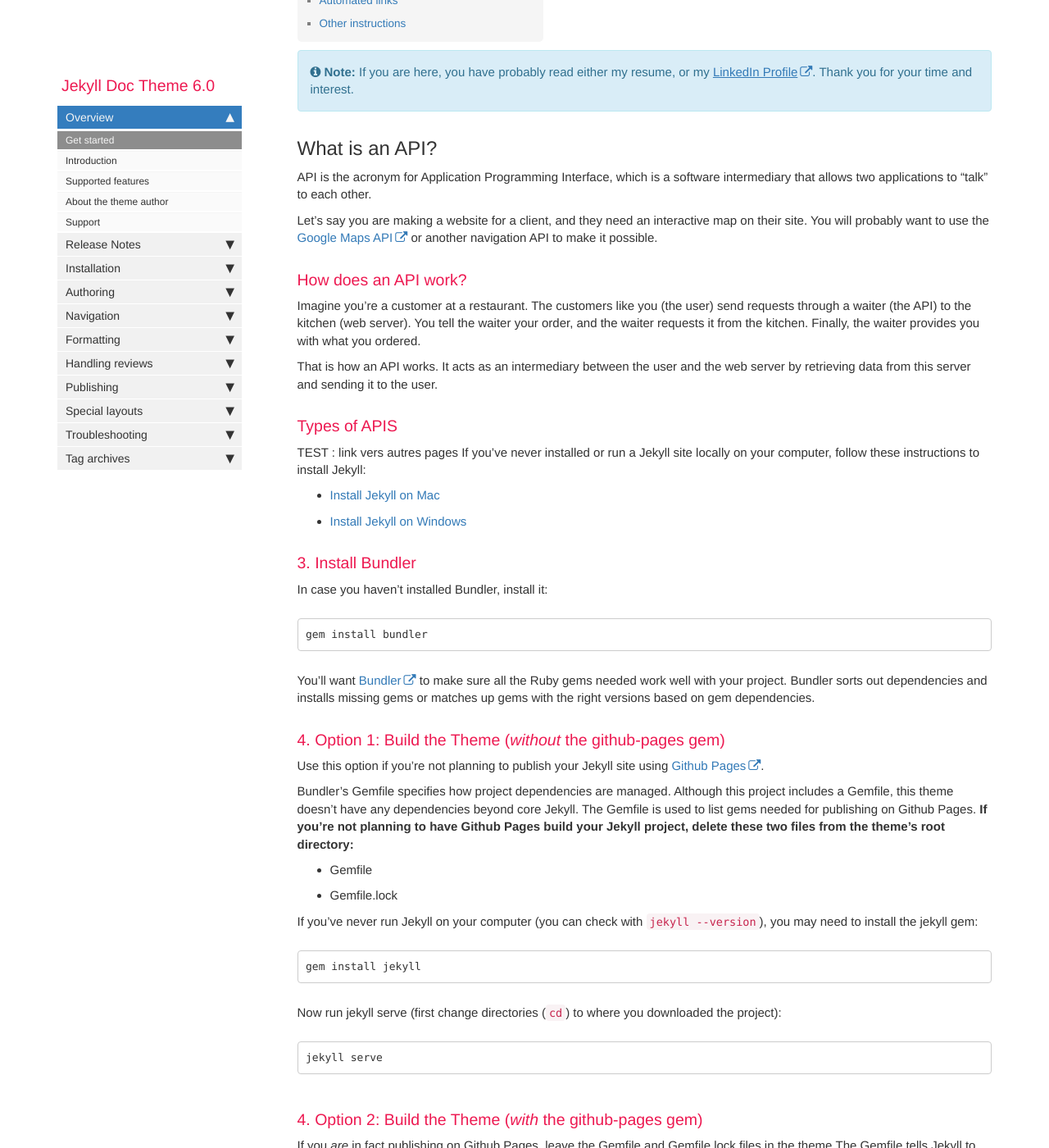
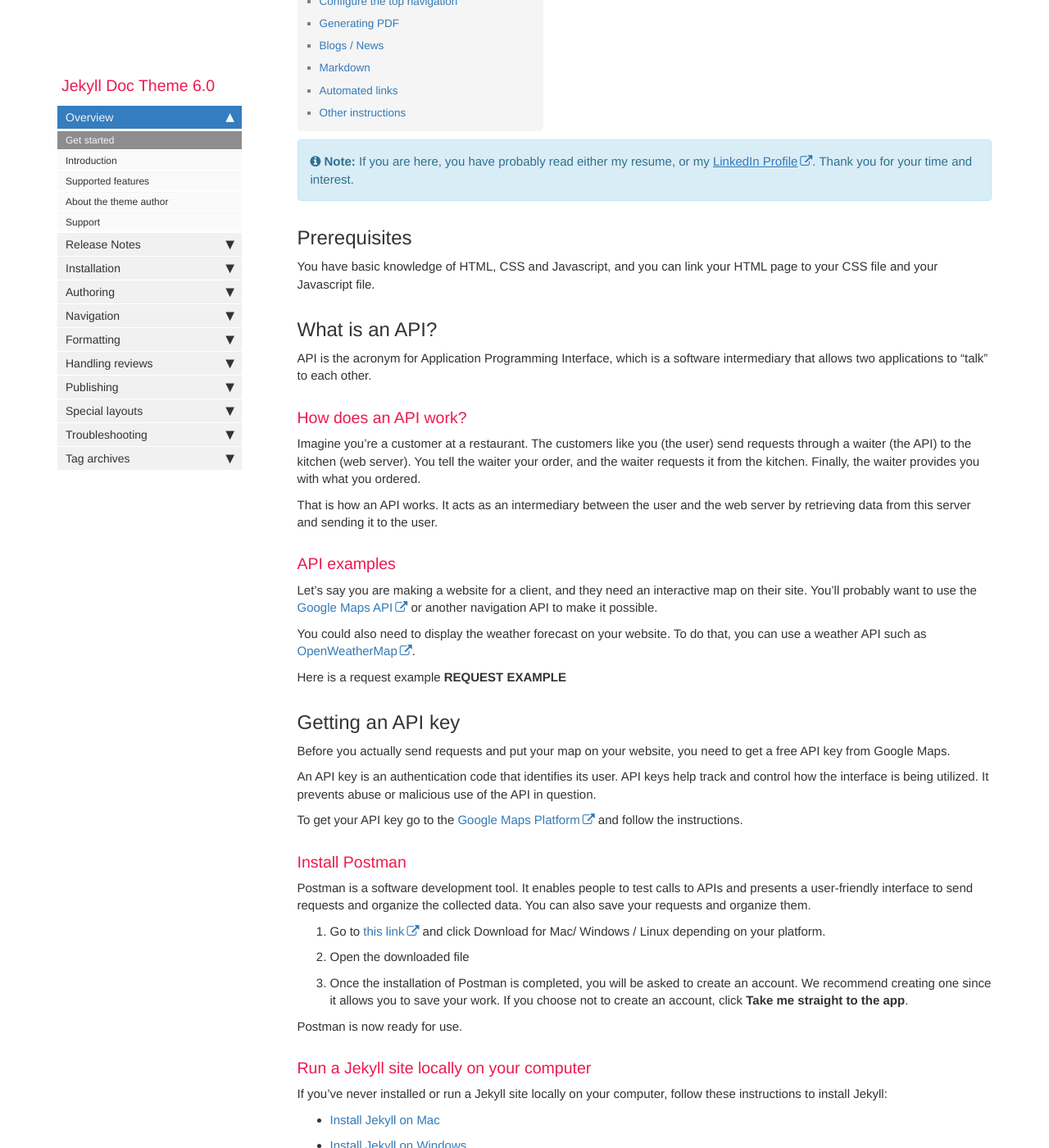
Before and after one commit to TonyBgithub/mydoctheme, a Jekyll site: the page built from index.md, in a window 1280 px wide and 1400 px high, scrolled down 810 px. Shown: the whole window at 82% size. Built offline with Jekyll 4.4.1, drawn with Linux system fonts in a browser that asks for light colours; comment, search, counter and statistics services are not loaded; some of the changed text lies outside the part shown.

Commit message:
adding changes to index page

```diff
--- a/index.md
+++ b/index.md
@@ -1,5 +1,5 @@
 ---
-title: "Getting started with the Documentation Theme for Jekyll"
+title: "Inserting an interactive map on your site using Javascript"
 keywords: sample homepage
 tags: [getting_started]
 sidebar: mydoc_sidebar
@@ -7,13 +7,14 @@ permalink: index.html
 summary: These brief instructions will help you get started quickly with Postman. The other topics in this help provide additional information and detail about API documentation.
 ---
 
-{% include note.html content="If you are here, you have probably read either my resume, or my <a alt='LinkedIn profile' href='http://idratherbewriting.com'>LinkedIn Profile</a>. Thank you for your time and interest. " %}
+{% include note.html content="If you are here, you have probably read either my resume, or my <a alt='LinkedIn profile' href='http://idratherbewriting.com'>LinkedIn Profile</a>. Thank you for your time and interest." %}
+
+## Prerequisites
+You have basic knowledge of HTML, CSS and Javascript, and you can link your HTML page to your CSS file and your Javascript file.
 
 ## What is an API?
 
 API is the acronym for Application Programming Interface, which is a software intermediary that allows two applications to "talk" to each other.
-
-Let's say you are making a website for a client, and they need an interactive map on their site. You will probably want to use the <a alt="google maps api link" href="https://developers.google.com/maps/documentation/maps-static/overview">Google Maps API</a> or another navigation API to make it possible.
 
 ### How does an API work?
 
@@ -21,9 +22,36 @@ Imagine you're a customer at a restaurant. The customers like you (the user) sen
 
 That is how an API works. It acts as an intermediary between the user and the web server by retrieving data from this server and sending it to the user.
 
-### Types of APIS
+### API examples
 
-TEST : link vers autres pages
+Let's say you are making a website for a client, and they need an interactive map on their site. You'll probably want to use the <a alt="google maps api link" href="https://developers.google.com/maps/documentation/maps-static/overview">Google Maps API</a> or another navigation API to make it possible.
+
+You could also need to display the weather forecast on your website. To do that, you can use a weather API such as <a href="https://openweathermap.org/api">OpenWeatherMap</a>.
+
+Here is a request example **REQUEST EXAMPLE**
+
+## Getting an API key
+
+Before you actually send requests and put your map on your website, you need to get a free API key from Google Maps.
+
+An API key is an authentication code that identifies its user. API keys help track and control how the interface is being utilized. It prevents abuse or malicious use of the API in question.
+
+To get your API key go to the <a href="https://developers.google.com/maps/documentation/javascript/get-api-key">Google Maps Platform</a> and follow the instructions.
+
+### Install Postman
+
+Postman is a software development tool. It enables people to test calls to APIs and presents a user-friendly interface to send requests and organize the collected data. You can also save your requests and organize them.
+
+1. Go to <a href="https://www.postman.com/downloads/">this link</a> and click Download for Mac/ Windows / Linux depending on your platform.
+
+2. Open the downloaded file
+
+3. Once the installation of Postman is completed, you will be asked to create an account. We recommend creating one since it allows you to save your work. If you choose not to create an account, click **Take me straight to the app**.
+
+Postman is now ready for use.
+
+### Run a Jekyll site locally on your computer
+
 If you've never installed or run a Jekyll site locally on your computer, follow these instructions to install Jekyll:
 
 * [Install Jekyll on Mac][mydoc_install_jekyll_on_mac]
```
